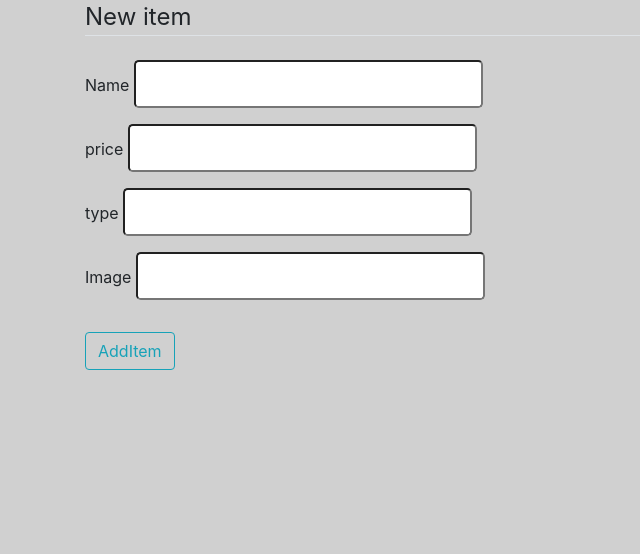
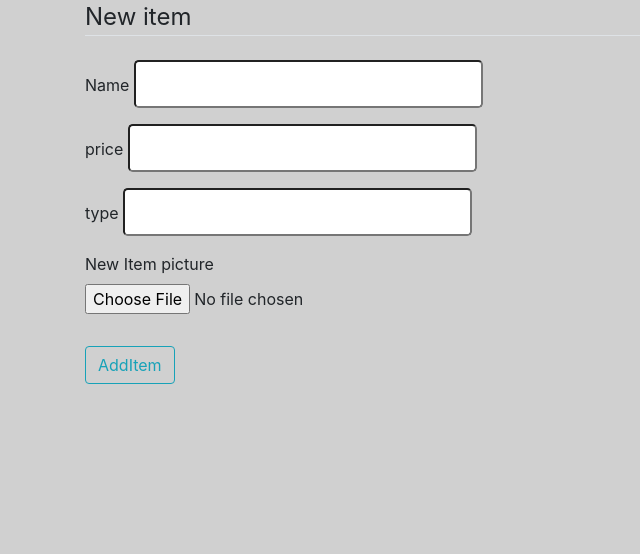
Before and after one commit to JIOjosBG/shop_web, a Flask app: page /newitem in a window 1280 px wide. Shown: the part 112-666 px from the top of the page, without its empty margins (0-640 px from the left). Before the commit the page ends 482 px from the top, so only its background shows below. Run offline with Flask 2, Linux system fonts and the light colour scheme; some libraries are stand-ins or nearby versions.

Commit message:
the admin can add images for items

```diff
--- a/flaskblog/forms.py
+++ b/flaskblog/forms.py
@@ -1,4 +1,5 @@
 from flask_wtf import FlaskForm
+from flask_wtf.file import FileField, FileAllowed
 from wtforms import StringField, PasswordField, SubmitField, BooleanField
 from wtforms.validators import DataRequired, Length, Email, EqualTo
 
@@ -26,5 +27,7 @@ class NewItemForm(FlaskForm):
     price = StringField('price', validators = [DataRequired()])
     type=StringField('type',
     validators=[DataRequired(),Length(min=1, max=50)])
-    image=StringField('Image')
+
+    picture = FileField('New Item picture',validators=[FileAllowed(['jpg','png'])])
+
     submit = SubmitField('AddItem')
--- a/flaskblog/routes.py
+++ b/flaskblog/routes.py
@@ -1,8 +1,12 @@
+import os
+import secrets
 from flask import render_template, flash, redirect, url_for, request
 from flaskblog import app, db, bcrypt
 from flaskblog.models import Users, Items, Orders
 from flaskblog.forms import RegistrationForm,LoginForm, NewItemForm
 from flask_login import login_user, current_user, logout_user, login_required
+
+print(Items.query.all())
 
 itemlist=Items.query.all()
 
@@ -14,6 +18,7 @@ def home():
 @app.route('/about')
 def about():
     return render_template("about.html",title='about')
+
 
 @app.route('/items')
 def items():
@@ -61,6 +66,14 @@ def login():
             flash('Login unsuccessful','danger')
     return render_template('login.html',title='Login',form=form)
 
+def save_picture(form_picture):
+    random_hex=secrets.token_hex(8)
+    f_name,f_ext=os.path.splitext(form_picture.filename)
+    picture_fn = random_hex + f_ext
+    picture_path = os.path.join(app.root_path,'static\item_pics',picture_fn)
+    print(picture_path,"\n \n \n \n ")
+    form_picture.save(picture_path)
+    return picture_fn
 
 @app.route('/newitem', methods=['GET','POST'])
 def newitem():
@@ -71,7 +84,9 @@ def newitem():
         name=form.name.data
         price=form.price.data
         type=form.type.data
-        image_file=form.image.data
+        if form.picture.data:
+            picture_file=save_picture(form.picture.data)
+            image_file =  picture_file
         if Items.query.filter_by(name=name).first():
             flash(f'Name already used!','danger')
             return redirect(url_for('newitem'))
@@ -93,4 +108,5 @@ def logout():
 @app.route("/account")
 @login_required
 def account():
-    return render_template('account.html',title='Account')
+    image_file = url_for('static',filename='profile_pics/' + current_user.image_file)
+    return render_template('account.html',title='Account',image_file=image_file)
--- a/templates/items.html
+++ b/templates/items.html
@@ -2,8 +2,12 @@
 {% block content %}
   {% for item in items %}
     <div class="container bg-g7" style=" border-radius: 5px; margin:1%;">
+      {% set a = '..\\static\\item_pics\\' + item.image_file %}
+      <img class="rounded-circle account-img" src="{{ a }}" alt="NO image">
       <h1>{{item.name}}</h1>
       <h2>{{ item.price }}</h2>
+      <h3>{{ item.image_file }}</h3>
+      <h3>{{ a }}</h3>
     </div>
   {% endfor %}
 {% endblock content %}
--- a/templates/layout.html
+++ b/templates/layout.html
@@ -108,7 +108,7 @@
               <a class="nav-link"  style="font-size: 150%" href="{{url_for('login')}}">Login</a>
             </li>
           {% endif %}
-          {% if current_user.username=="hashed2" %}
+          {% if current_user.username=="JIOjosBG" %}
             <li class="nav-item">
               <a class="nav-link newitem"  style="font-size: 150%" href="{{url_for('newitem')}}">New Item</a>
             </li>
--- a/templates/newitem.html
+++ b/templates/newitem.html
@@ -1,8 +1,8 @@
 {% extends "layout.html" %}
 {% block content %}
-  <form action="" method="POST">
+  <form action="" method="POST" enctype="multipart/form-data">
     {{ form.hidden_tag() }}
-    <fieldset class="form-group">
+    <fieldset class="form-group" >
       <legend class="border-bottom mb-4">New item</legend>
       <div class="form-group">
         {{ form.name.label(class="form-control-label") }}
@@ -50,21 +50,20 @@
 
         {% endif %}
       </div>
+
+
       <div class="form-group">
-        {{ form.image.label(class="form-control-label") }}
+        {{ form.picture.label() }}
+        {{ form.picture(class="form-control-file") }}
+        {% if form.picture.errors %}
+          {% for error in form.picture.errors %}
+            <br> <span class="text-danger">{{ error }}</span></br>
+          {% endfor %}
+        {% endif %}
 
-        {% if form.image.errors %}
-          {{ form.image(class="form-control form-control-lg is-invalid ") }}
-          <div class="invalid-feedback">
-            {% for error in form.image.errors %}
-              <span>{{ error }}</span>
-            {% endfor %}
-          </div>
-        {% else %}
-          {{ form.image(class="form-control-lg") }}
+      </div>
 
-        {% endif %}
-      </div>
+
     </fieldset>
     <div class="form-group">
       {{ form.submit(class="btn btn-outline-info") }}
```
Also changed, not shown: templates/account.html (+8 -1 lines), site.db, static/item_pics/842c643891870744.jpg (added), static/item_pics/ba588bb1c51a04ef.jpg (added), static/main.css (deleted), static/profile_pics/default.jpg (added).
